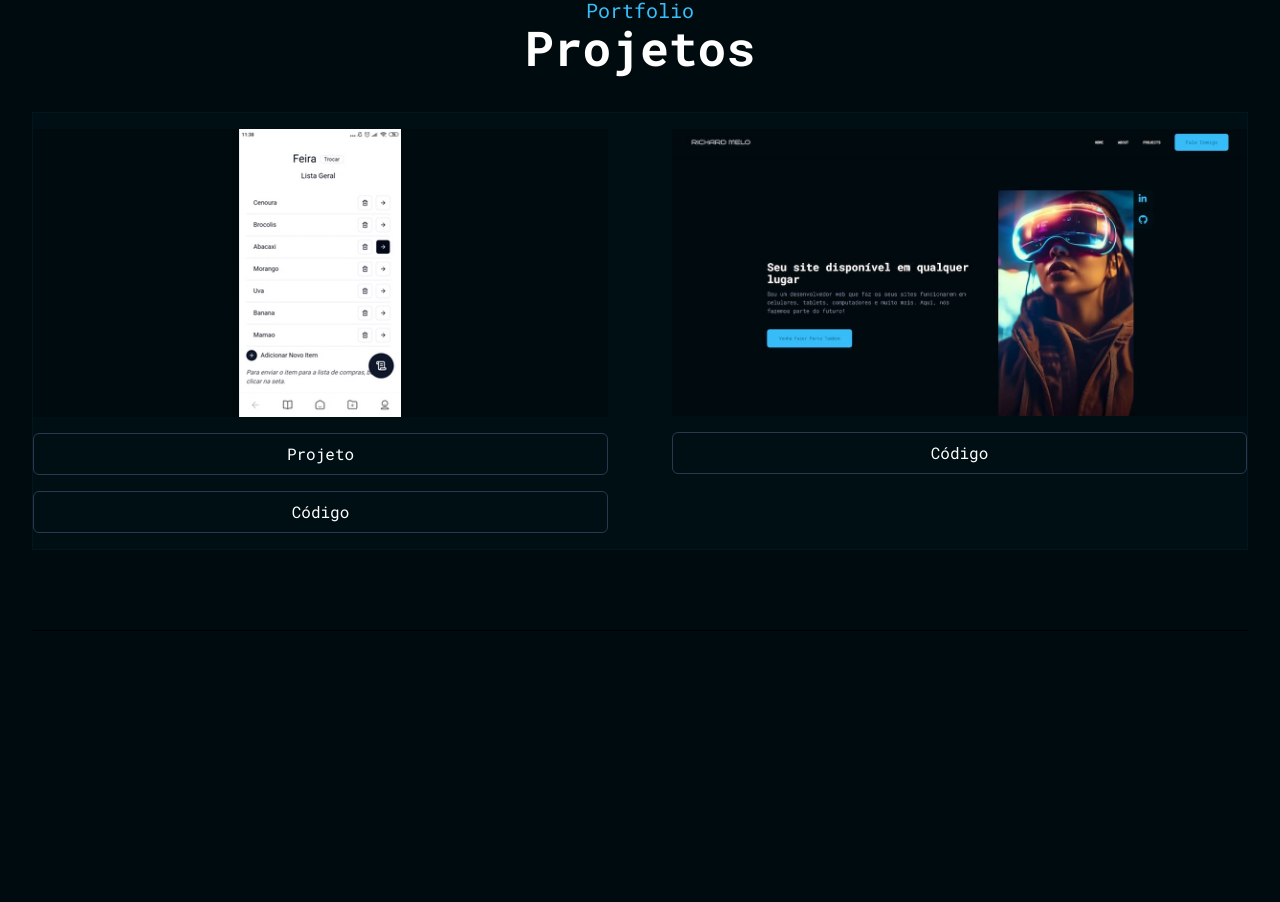
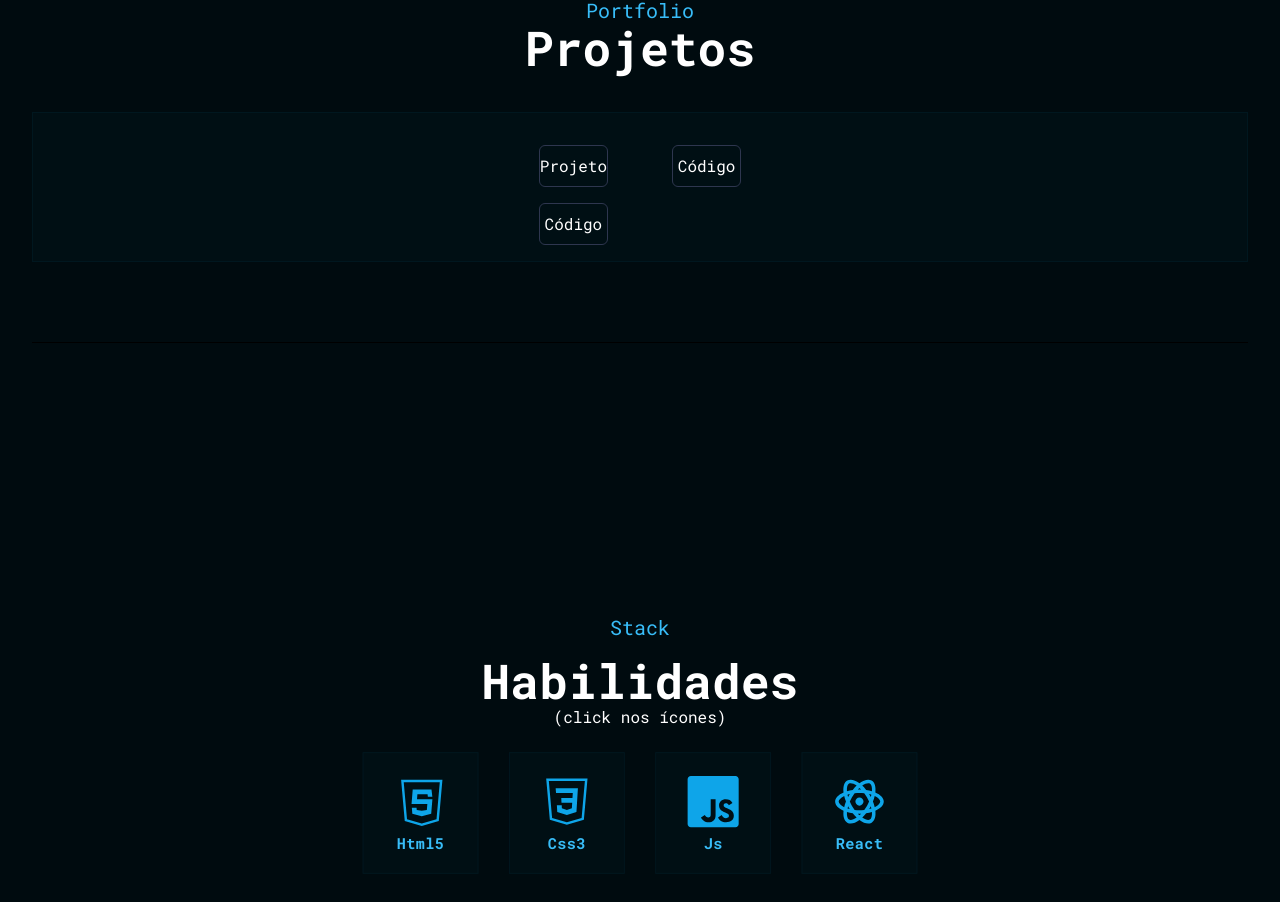
Before and after one commit to rinardes/portfolio-source, a React (Vite) app: page / in a window 1280 px wide. Shown: the part 2033-2935 px from the top of the page. Built offline with nearby package versions, Linux system fonts and the light colour scheme; a web font is replaced by a local one.

Commit message:
feat: added lazy load to portfolio images

```diff
--- a/package.json
+++ b/package.json
@@ -16,6 +16,7 @@
     "@fortawesome/react-fontawesome": "^0.2.0",
     "react": "^18.2.0",
     "react-dom": "^18.2.0",
+    "react-lazy-load": "^4.0.1",
     "react-router-dom": "^6.11.2",
     "save": "^2.9.0",
     "tailwind-merge": "^1.13.2"
--- a/src/components/PortfolioItem.tsx
+++ b/src/components/PortfolioItem.tsx
@@ -1,3 +1,4 @@
+import LazyLoad from "react-lazy-load";
 import PortfolioButton from "./PortfolioButton";
 
 interface Props {
@@ -9,7 +10,9 @@ interface Props {
 function PortfolioItem({ imageURL, projectURL, sourceURL }: Props) {
   return (
     <div className="flex max-w-[600px] flex-col items-center ">
-      <img className="" src={imageURL} />
+      <LazyLoad>
+        <img className="" src={imageURL} />
+      </LazyLoad>
 
       <PortfolioButton url={projectURL!} text="Projeto" />
       <PortfolioButton url={sourceURL} text="Código" />
```
Also changed, not shown: 1 other file (tests, documents, lock files or other folders).
